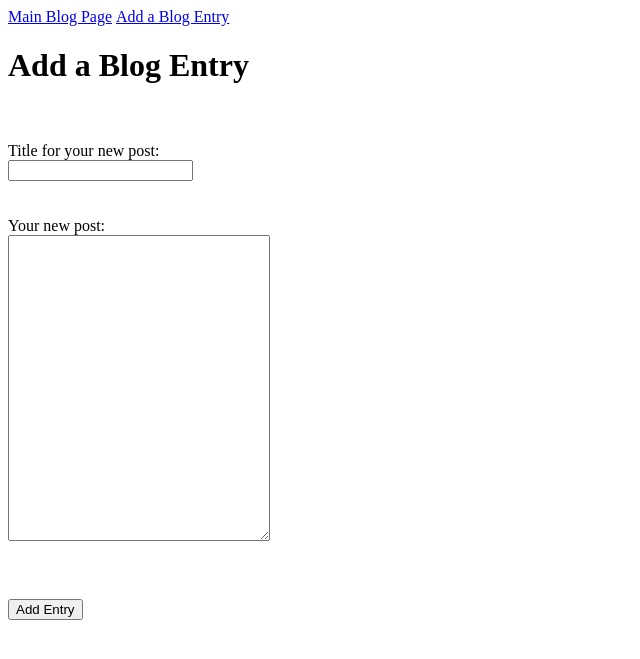
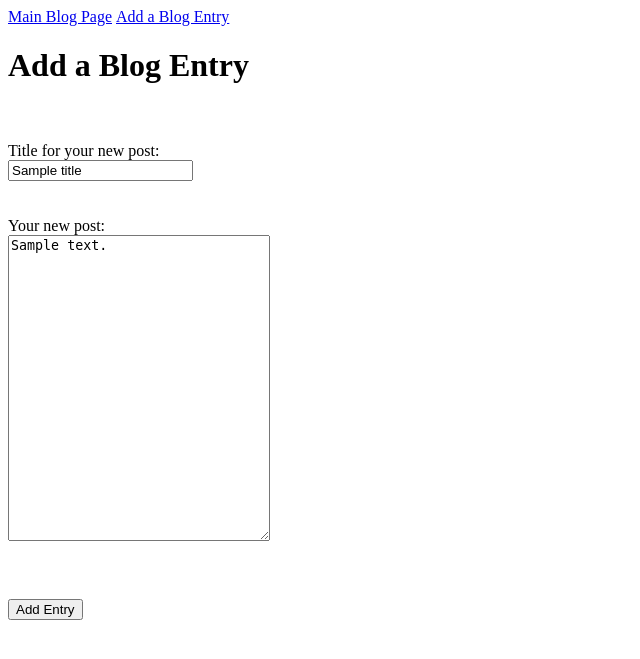
Before and after one commit to Sorokinaog/blogz, a Flask app: template templates/newpost.html in a window 1280 px wide. Shown: the top 659 px of the page, without its empty margins (0-640 px from the left). Run offline with Flask 2, Linux system fonts and the light colour scheme; the template is opened without the code that fills it: most values are stand-ins (such as "Sample title", 1, 10 or a date in 2020).

Commit message:
Added: in case if a post title/post body is empty, the app shows you the same page with errors and last entries

```diff
--- a/main.py
+++ b/main.py
@@ -40,13 +40,13 @@ def newpost():
 
         if title =='' and body =='':
             error = 'empty entries'
-            return redirect('/newpost?error='+error)
+            return render_template('newpost.html', error=error, title=title, body=body)
         if title =='':
             error = 'empty title'
-            return redirect('/newpost?error='+error)
+            return render_template('newpost.html', error=error, title=title, body=body)
         if body == '':
             error = 'empty body'
-            return redirect('/newpost?error='+error)
+            return render_template('newpost.html', error=error, title=title, body=body)
 
         db.session.add(new_blog)
         db.session.commit()
--- a/templates/newpost.html
+++ b/templates/newpost.html
@@ -7,7 +7,7 @@
 <form action="/newpost", method="POST">
     <label for="title">Title for your new post:</label>
     <div>
-        <input type="text" name = title>
+        <input type="text" name = title value = '{{title}}' >
     </div>
     {% if error == 'empty entries' or error == 'empty title' %}
         <span class='error'>Please, fill out the title</span>
@@ -16,7 +16,7 @@
     <br>
     <label for="body">Your new post:</label>
     <div>
-        <textarea name = body rows="20" cols="30"></textarea>
+        <textarea name = body rows="20" cols="30">{{body}}</textarea>
     </div>
     {% if error == 'empty entries' or error == 'empty body' %}
         <span class='error'>Please, fill out the body</span>
```
